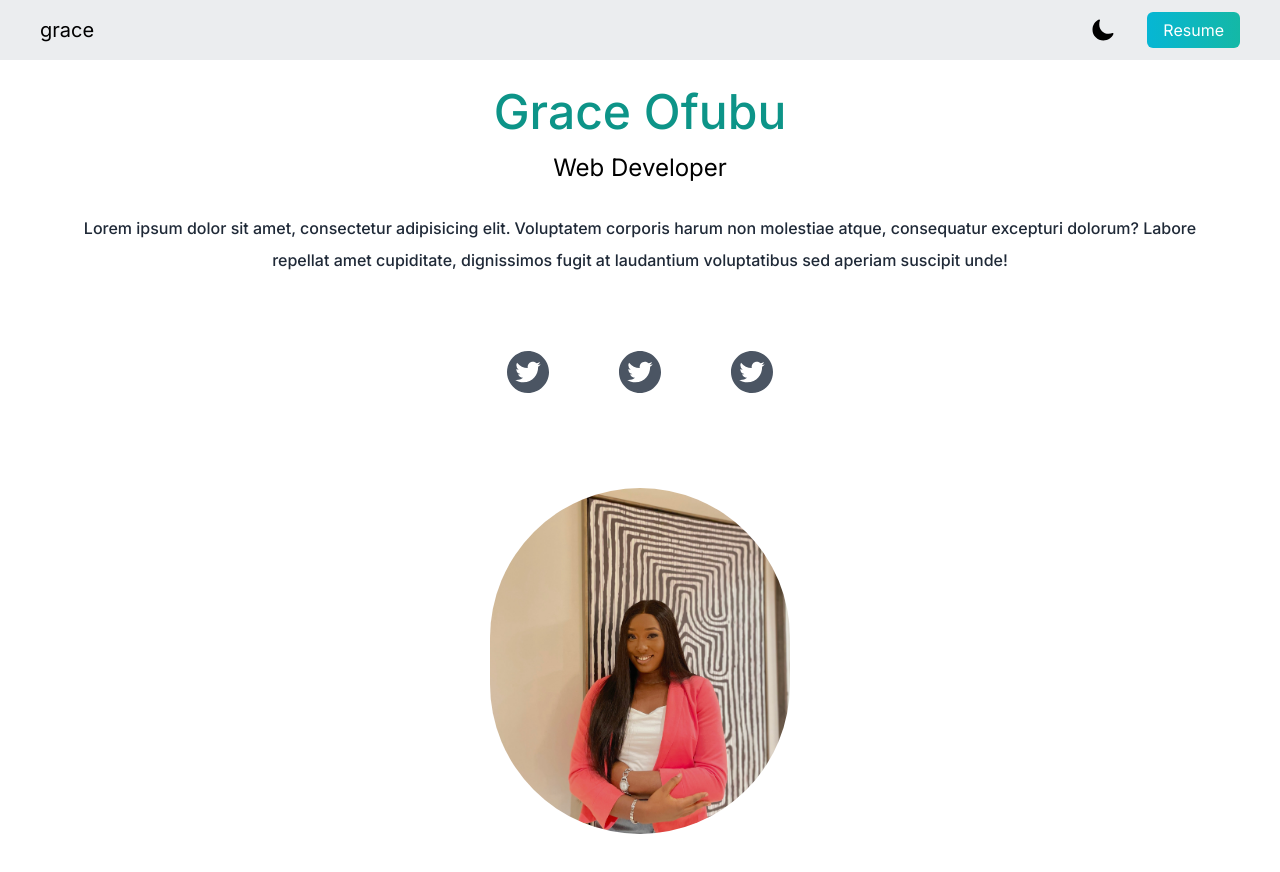
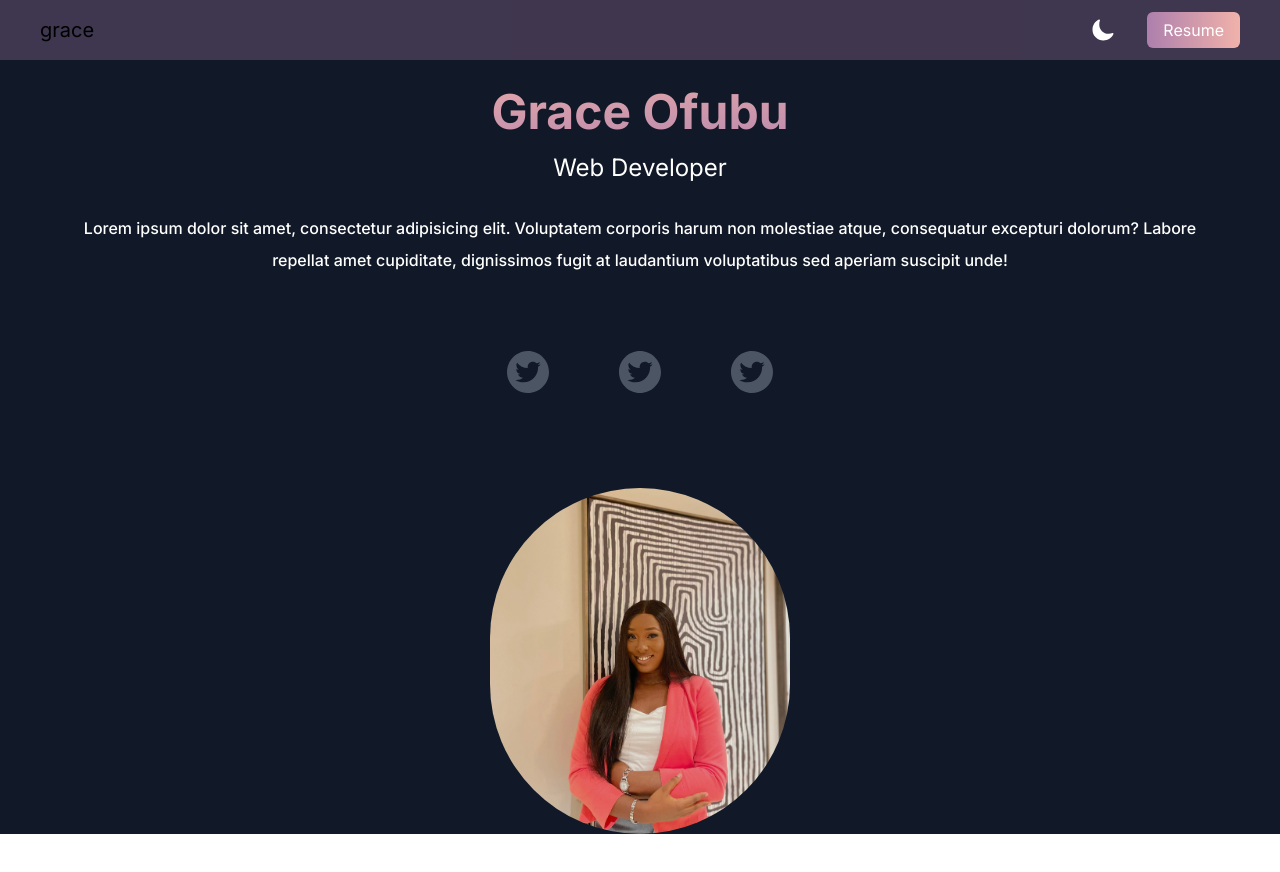
Before and after one commit to Oyinbrakemigrace/portfolio, a Next.js app: page / in a window 1280 px wide. Shown: the top 872 px of the page. After the commit the page ends 834 px from the top, so only its background shows below. Built offline with nearby package versions, Linux system fonts and the light colour scheme.

Commit message:
navbar and intro

```diff
--- a/src/app/components/Intro.jsx
+++ b/src/app/components/Intro.jsx
@@ -7,12 +7,13 @@ import Image from 'next/image';
 function Intro() {
   return (
     <div>
-          <div className="text-center p-10">
-              <h2 className="text-5xl py-2 text-teal-600 font-medium">
+          <div className="text-center lg:p-10">
+              <h2 className="text-5xl py-2 bg-clip-text text-transparent bg-gradient-to-tl from-[#AD7FAD] to-[#F1B2AA] font-bold">
                   Grace Ofubu
               </h2>
+
               <h3 className="text-2xl py-2 dark:text-white">Web Developer</h3>
-              <p className="font-medium py-5 leading-8 text-gray-800">
+              <p className="font-medium py-5 leading-8 dark:text-white text-gray-800">
                   Lorem ipsum dolor sit amet, consectetur adipisicing elit.
                   Voluptatem corporis harum non molestiae atque, consequatur
                   excepturi dolorum? Labore repellat amet cupiditate, dignissimos
@@ -24,7 +25,7 @@ function Intro() {
               <AiFillTwitterCircle />
               <AiFillTwitterCircle />
           </div>
-          <div className="relative bg-gradient-to-b from-teal-500 rounded-full lg:w-1/4 lg:h-1/4 my-20 mx-auto overflow-hidden">
+          <div className="relative bg-gradient-to-b from-teal-500 rounded-full lg:w-1/4 lg:h-1/4 mt-20 mx-auto overflow-hidden">
               <Image src={grace} alt="myImage" />
           </div>
     </div>
--- a/src/app/components/NavBar.jsx
+++ b/src/app/components/NavBar.jsx
@@ -1,20 +1,35 @@
 "use client"
-import React from 'react'
+import React, { useEffect, useState } from 'react'
 import { IoMoon } from 'react-icons/io5'
 
 function NavBar({setDarkMode, darkMode}) {
+    const [show, setShow] = useState(false)
+
+    const handleTransition = () => {
+        if (window.scrollY > 100) {
+            setShow(true)
+        } else {
+            setShow(false)
+        }
+    }
+
+    useEffect(() => {
+        window.addEventListener('scroll', handleTransition)
+        return () => window.removeEventListener('scroll', handleTransition)
+    }, [])
     return (
        <div className="lg:pb-10 pb-20">
-            <nav className="py-4 flex justify-between bg-gray-400/20 lg:px-10 px-4 fixed left-0 w-full">
+            <nav className={`py-4 flex justify-between bg-[#AD7FAD] bg-opacity-30 lg:px-10 px-4 fixed left-0 w-full ${!show ? "transition-all duration-500 ease-in bg-opacity-0" : ""
+          }`}>
                 <h1 className="text-xl">grace</h1>
                 <div className="flex items-center">
-                    <div>
+                    <div className='active:scale-105 transition-all'>
                         <IoMoon onClick={() => setDarkMode(!darkMode)} className="cursor-pointer text-2xl dark:text-white" />
                     </div>
-                    <div>
+                    <div className='active:scale-105 transition-all ease-out duration-500'>
                         <a
                             href="#"
-                            className="bg-gradient-to-r from-cyan-500 to-teal-500 text-white px-4 py-2  rounded-md ml-8"
+                            className="bg-gradient-to-r from-[#AD7FAD] to-[#F1B2AA] text-white px-4 py-2  rounded-md ml-8"
                         >
                             Resume
                         </a>
--- a/src/app/page.js
+++ b/src/app/page.js
@@ -4,11 +4,11 @@ import NavBar from "./components/NavBar";
 import Intro from "./components/Intro";
 
 export default function Home() {
-  const[darkMode, setDarkMode] = useState(false)
+  const[darkMode, setDarkMode] = useState(true)
   return (
     <div className={darkMode ? 'dark': ''}>
       <main className=" bg-white px-10 dark:bg-gray-900">
-        <section className="min-h-screen">
+        <section>
           <NavBar setDarkMode={setDarkMode} darkMode={darkMode}/>
           <Intro/>
         </section>
--- a/tailwind.config.js
+++ b/tailwind.config.js
@@ -8,11 +8,9 @@ module.exports = {
   ],
   theme: {
     extend: {
-      backgroundImage: {
-        "gradient-radial": "radial-gradient(var(--tw-gradient-stops))",
-        "gradient-conic":
-          "conic-gradient(from 180deg at 50% 50%, var(--tw-gradient-stops))",
-      },
+      colors:{
+        'lilac': '#AD7FAD',
+      }
     },
   },
   plugins: [],
```
